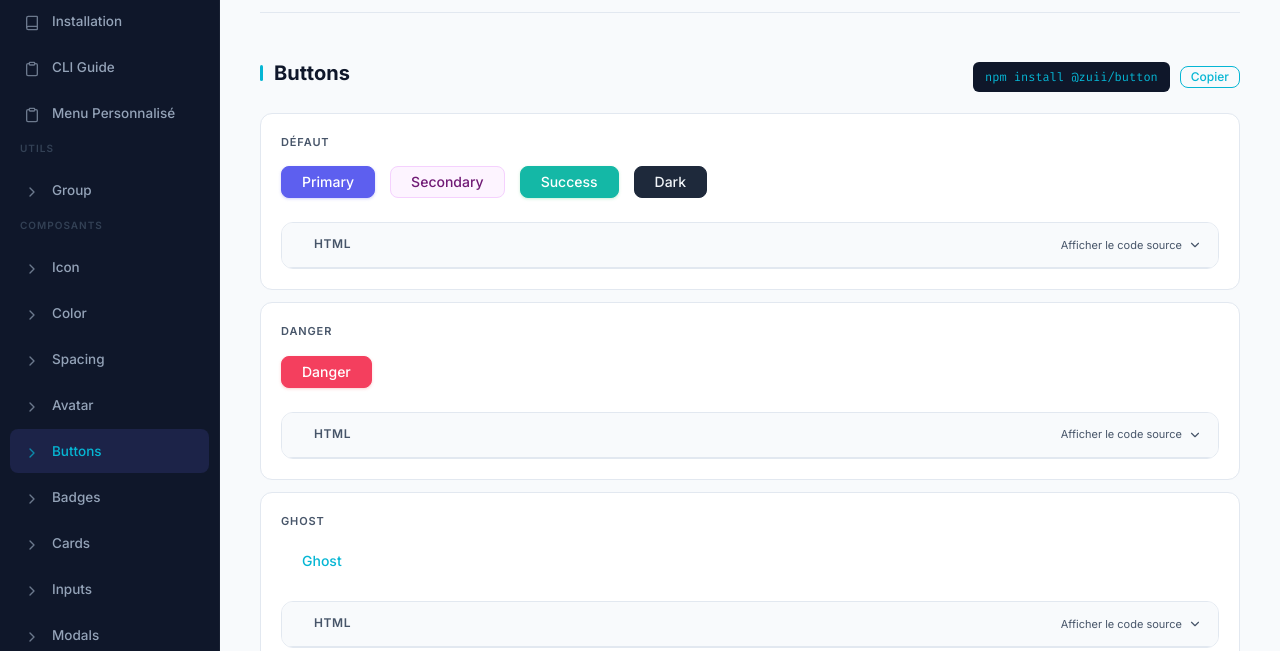
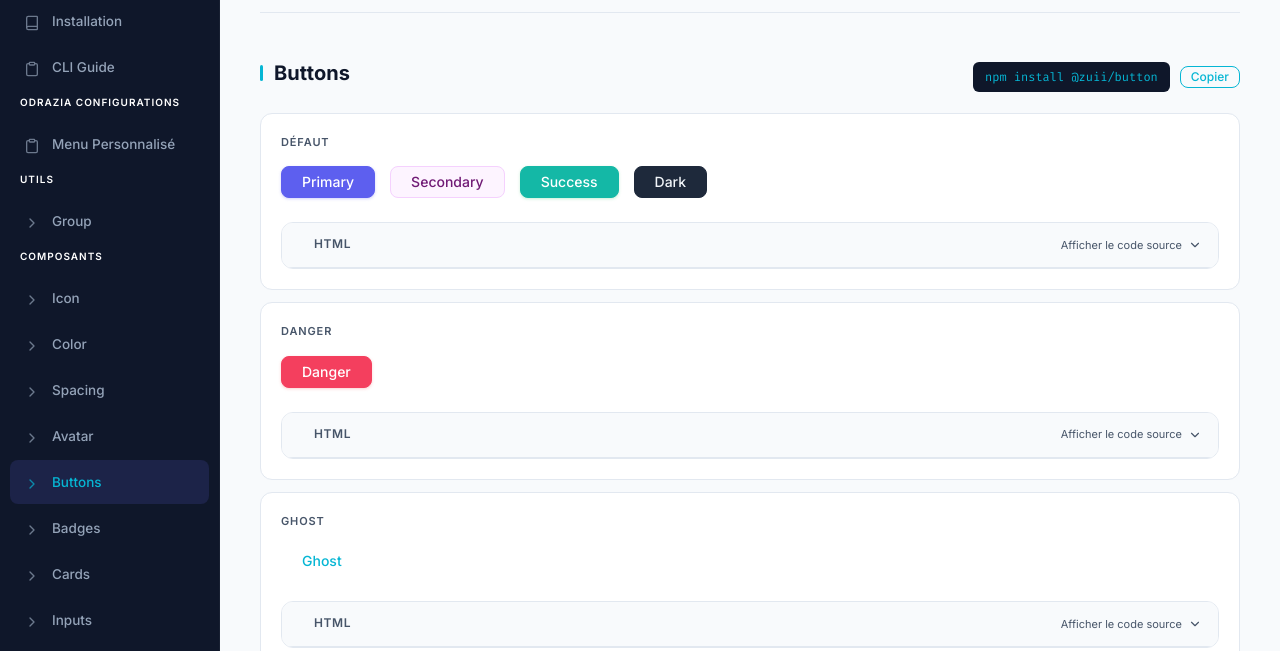
Before and after one commit to vincentm498/zuii-vanilla, a website built with Vite: page index.html in a window 1280 px wide. Shown: the part 123-774 px from the top of the page. Built offline with nearby package versions, Linux system fonts and the light colour scheme.

Commit message:
feat: update sidebar label styling and add Odrazia configurations section

```diff
--- a/packages/sidebar/sidebar.css
+++ b/packages/sidebar/sidebar.css
@@ -90,7 +90,7 @@
   font-weight: 600;
   text-transform: uppercase;
   letter-spacing: 0.1em;
-  color: #334155;
+  color: #ffffff;
   padding: 4px 10px 10px;
   white-space: nowrap;
 }
--- a/packages/sidebar/sidebar.html
+++ b/packages/sidebar/sidebar.html
@@ -25,6 +25,7 @@
       </span>
       <span class="sidebar__nav-item-text">CLI Guide</span>
     </a>
+    <div class="sidebar__nav-label">Odrazia configurations</div>
     <a href="#menu-personnalise" class="sidebar__nav-item" data-section="menu-personnalise">
       <span class="sidebar__nav-item-icon icon--xs">
         <i data-lucide="clipboard"></i>
```
